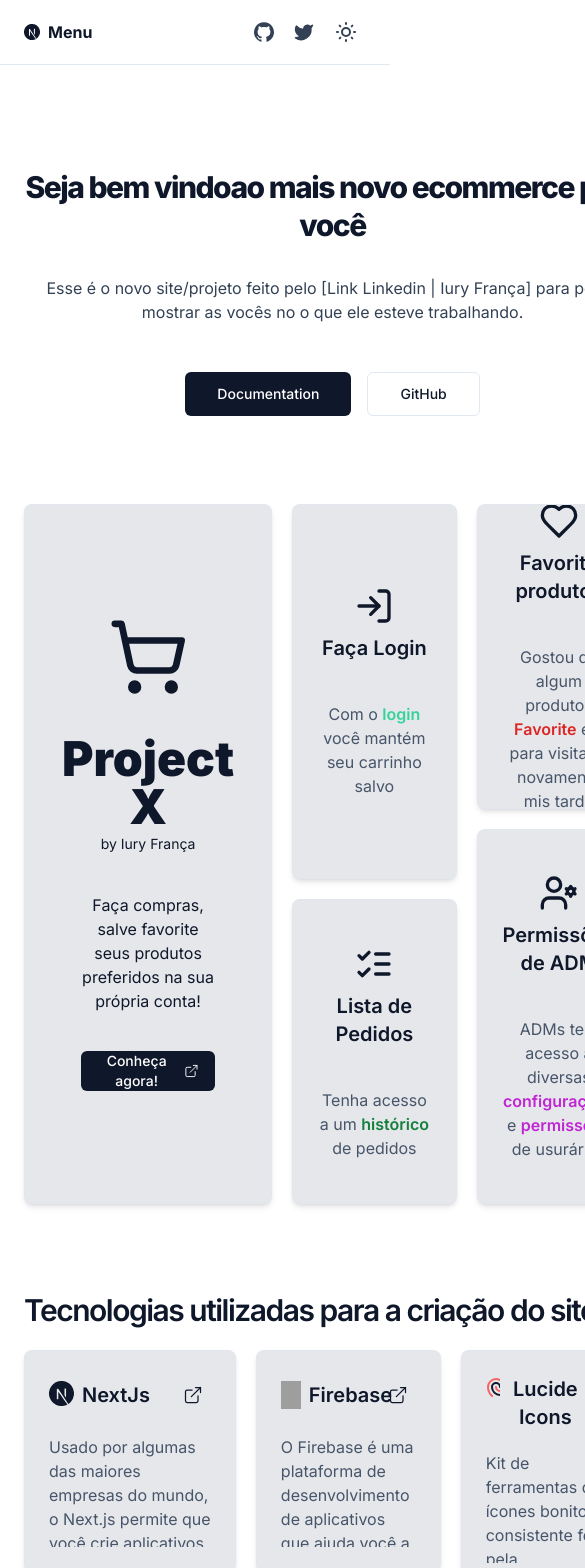
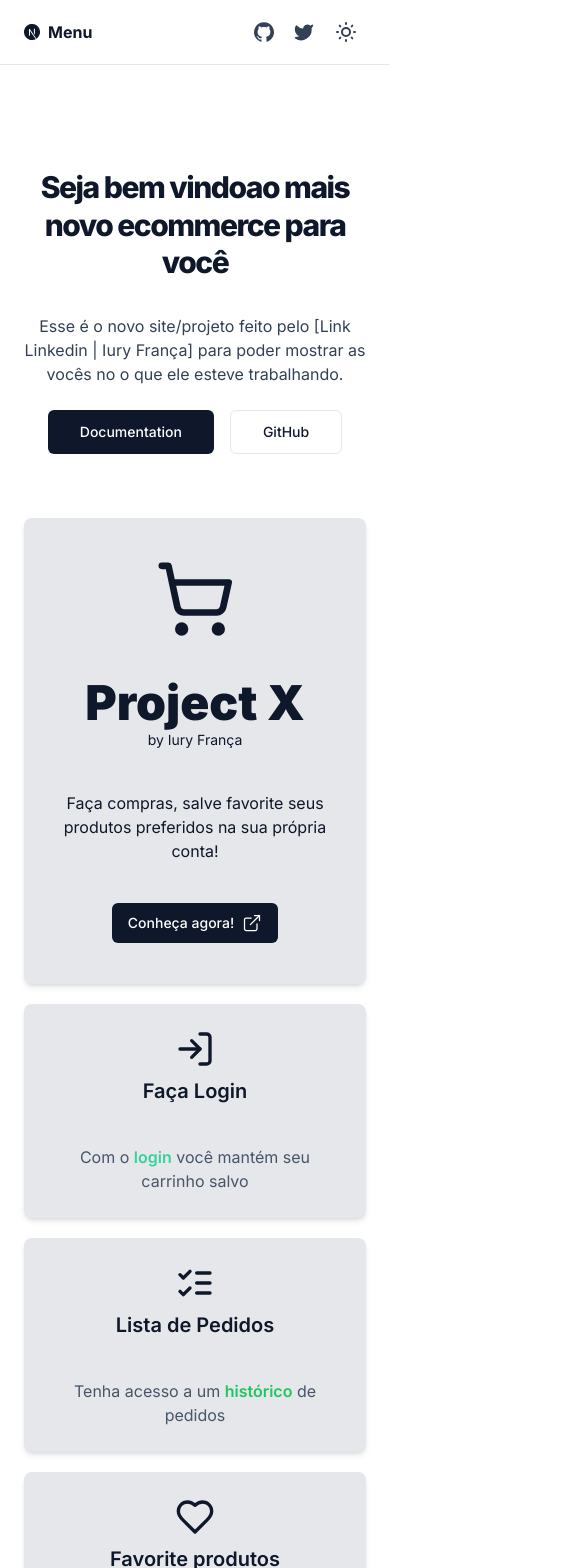
Before and after one commit to iuryfranca/project-x-features, a Next.js app: page / in a window 390 px wide. Shown: the top 1568 px of the page, 585 px wide, since content can reach past the window. Built offline with nearby package versions, Linux system fonts and the light colour scheme; grey boxes are pictures that could not be loaded.

Commit message:
style: add responsive to card announcement techs in project 💎

```diff
--- a/src/components/announcement-website.tsx
+++ b/src/components/announcement-website.tsx
@@ -6,8 +6,8 @@ import { Button } from './ui/button'
 
 export const AnnouncementWebsite = () => {
   return (
-    <div className="mt-16 flex h-[700px] w-full flex-row gap-5">
-      <CardAnnouncementWebsite className="flex w-full flex-col justify-between p-14 py-28">
+    <div className="mt-16 flex w-full flex-col gap-5 sm:h-[700px] sm:flex-row">
+      <CardAnnouncementWebsite className="flex w-full flex-col justify-between gap-10 py-10 sm:gap-0 sm:p-14 sm:py-28">
         <ShoppingCart size={80} />
 
         <div>
@@ -23,7 +23,7 @@ export const AnnouncementWebsite = () => {
           <Icons.blankLink />
         </Button>
       </CardAnnouncementWebsite>
-      <div className="flex w-full max-w-[340px] flex-col gap-5">
+      <div className="flex w-full flex-col gap-5 sm:max-w-[340px]">
         <CardAnnouncementWebsite className="group flex h-full justify-center gap-10">
           <div className=" flex flex-col items-center justify-center gap-2 group-hover:text-emerald-400">
             <LogIn size={40} />
@@ -35,26 +35,26 @@ export const AnnouncementWebsite = () => {
           </span>
         </CardAnnouncementWebsite>
         <CardAnnouncementWebsite className="group flex h-4/5 justify-center gap-10">
-          <div className="flex flex-col items-center justify-center gap-2 group-hover:text-green-700">
+          <div className="flex flex-col items-center justify-center gap-2 group-hover:text-green-500">
             <ListChecks size={40} />
             <h1 className="text-xl font-semibold">Lista de Pedidos</h1>
           </div>
           <span className="text-slate-600 dark:text-slate-400">
             Tenha acesso a um{' '}
-            <span className="font-semibold text-green-700">histórico</span> de
+            <span className="font-semibold text-green-500">histórico</span> de
             pedidos
           </span>
         </CardAnnouncementWebsite>
       </div>
-      <div className="flex w-full max-w-[340px] flex-col gap-5">
+      <div className="flex w-full flex-col gap-5 sm:max-w-[340px]">
         <CardAnnouncementWebsite className="group flex h-4/5 justify-center gap-10">
-          <div className="flex flex-col items-center justify-center gap-2 group-hover:text-red-600">
+          <div className="flex flex-col items-center justify-center gap-2 group-hover:text-red-500">
             <Heart size={40} />
             <h1 className="text-xl font-semibold">Favorite produtos</h1>
           </div>
           <span className="text-slate-600 dark:text-slate-400">
             Gostou de algum produto?{' '}
-            <span className="font-semibold text-red-600">Favorite</span> ele
+            <span className="font-semibold text-red-500">Favorite</span> ele
             para visita-lo novamente mis tarde
           </span>
         </CardAnnouncementWebsite>
--- a/src/components/techs-list.tsx
+++ b/src/components/techs-list.tsx
@@ -7,12 +7,12 @@ import { Button } from './ui/button'
 export const TechsList = () => {
   return (
     <>
-      <div className="mt-16 flex w-full flex-col justify-center gap-5">
+      <div className="mt-16 flex w-full flex-col gap-5 text-center">
         <h1 className="text-3xl font-semibold leading-tight tracking-tighter sm:text-3xl">
           Tecnologias utilizadas para a criação do site
         </h1>
-        <div className="flex w-full flex-row justify-center gap-5">
-          <CardAnnouncementWebsite className="flex h-full max-w-sm gap-5">
+        <div className="flex w-full flex-col justify-center gap-5 sm:flex-row">
+          <CardAnnouncementWebsite className="flex h-full gap-5 sm:max-w-sm">
             <div className="flex w-full flex-row items-center justify-between gap-2">
               <div className="flex flex-row gap-2">
                 <Icons.logo height={25} />
@@ -31,7 +31,7 @@ export const TechsList = () => {
               JavaScript baseadas em Rust para compilações mais rápidas.
             </span>
           </CardAnnouncementWebsite>
-          <CardAnnouncementWebsite className="flex h-full max-w-sm gap-5">
+          <CardAnnouncementWebsite className="flex h-full gap-5 sm:max-w-sm">
             <div className="flex w-full flex-row items-center justify-between gap-2">
               <div className="flex flex-row gap-2">
                 <Image
@@ -55,7 +55,7 @@ export const TechsList = () => {
               empresas no mundo todo.
             </span>
           </CardAnnouncementWebsite>
-          <CardAnnouncementWebsite className="flex h-full max-w-sm gap-5">
+          <CardAnnouncementWebsite className="flex h-full gap-5 sm:max-w-sm">
             <div className="flex w-full flex-row items-center justify-between gap-2">
               <div className="flex flex-row gap-2">
                 <Icons.lucideIcons />
--- a/src/pages/index.tsx
+++ b/src/pages/index.tsx
@@ -19,7 +19,7 @@ export default function IndexPage() {
         <meta name="viewport" content="width=device-width, initial-scale=1" />
         <link rel="icon" href="/favicon.ico" />
       </Head>
-      <section className="container grid items-center gap-6 pt-6 pb-8 md:py-10">
+      <section className="container items-center gap-6 pt-6 pb-8 md:py-10">
         <div className="flex flex-col items-center justify-center gap-2 text-center">
           <h1 className="mt-20 text-3xl font-extrabold leading-tight tracking-tighter sm:text-3xl md:text-5xl lg:text-7xl">
             Seja bem vindo
--- a/tailwind.config.js
+++ b/tailwind.config.js
@@ -6,6 +6,8 @@ module.exports = {
   content: ['src/pages/**/*.{ts,tsx}', 'src/components/**/*.{ts,tsx}'],
   theme: {
     container: {
+      display: 'flex',
+      flexDirection: 'column',
       center: true,
       padding: '24px',
       margin: 'auto',
```
